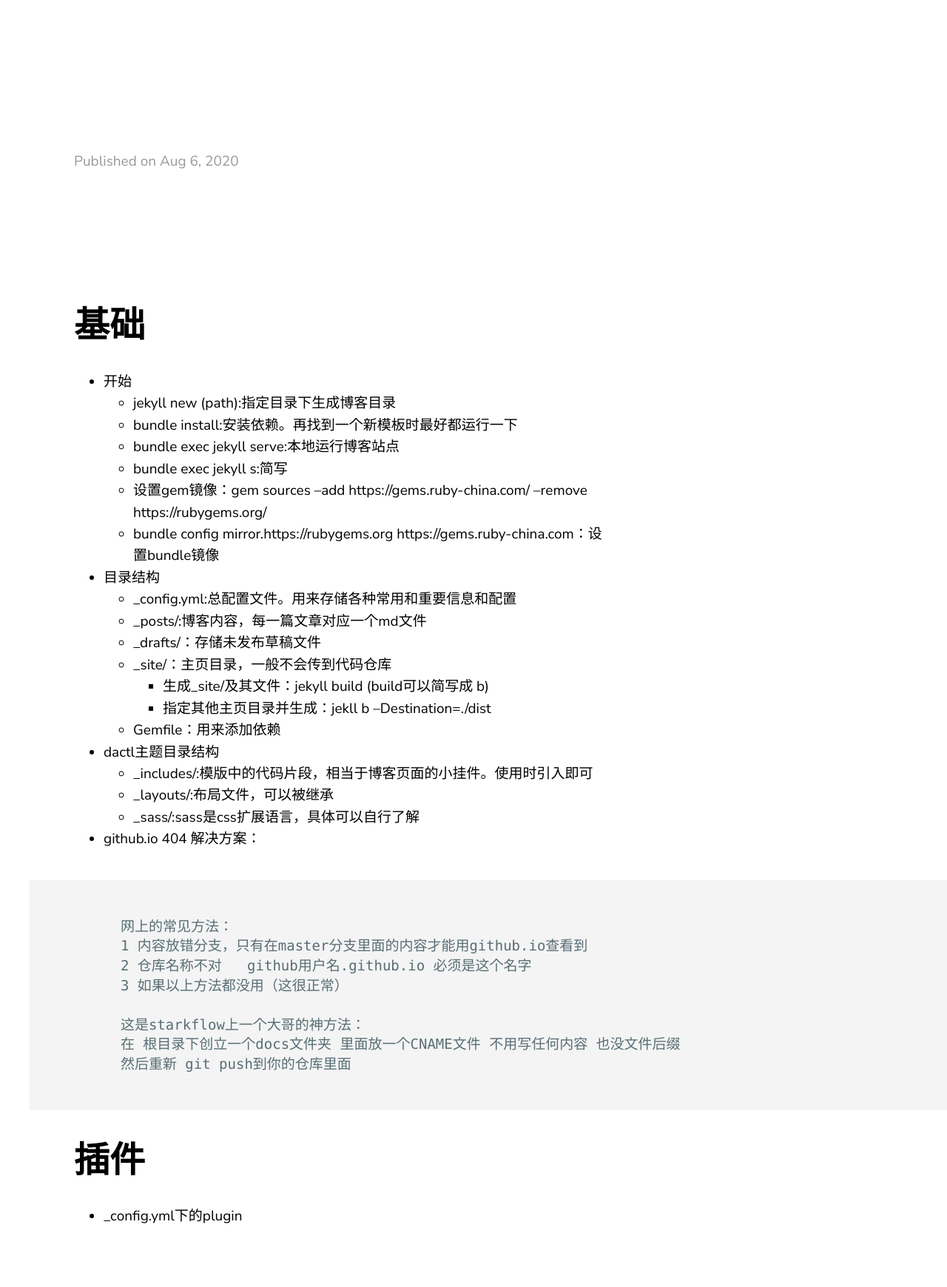
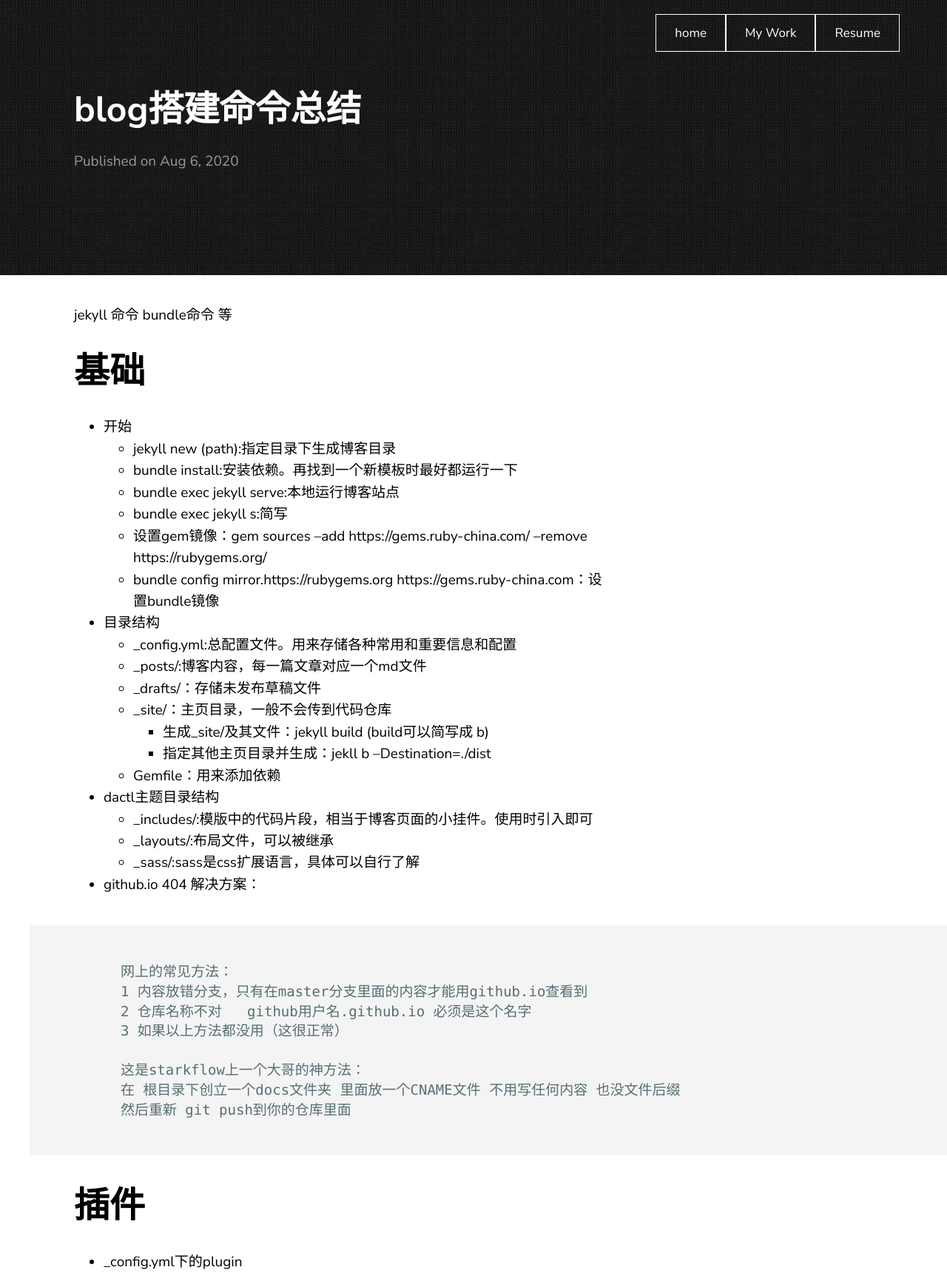
Before and after one commit to whitestarrain/blog, a Jekyll site: the page built from _posts/2020-08-06-blog.md, in a window 1280 px wide. Shown: the whole page at 74% size. Built offline with Jekyll 4.4.1, drawn with Linux system fonts in a browser that asks for light colours; before the commit the page ends 1679 px from its top, so only the background shows below that.

Commit message:
test blog

````diff
--- a/_config.yml
+++ b/_config.yml
@@ -6,7 +6,7 @@ description: > # this means to ignore newlines until "show_exerpts:"
   line in _config.yml. It will appear in your document head meta (for
   Google search results) and in your feed.xml site description.
 show_excerpts: true # set to true to show excerpts on the homepage
-baseurl: "blog"  # 本地访问时要删除
+baseurl: "/blog"  # 本地访问时要删除
 
 # Minima date format
 # refer to http://shopify.github.io/liquid/filters/date/ if you want to customize this
--- a/_posts/2019-06-30-coding-post.markdown
+++ b/_posts/2019-06-30-coding-post.markdown
@@ -5,9 +5,7 @@ description: An example post which shows code rendering.
 date:   2019-06-30 21:03:36 +0530
 categories: Javascript NodeJS
 ---
-Lorem ipsum dolor sit amet, consectetur adipisicing elit, sed do eiusmod tempor incididunt ut labore et dolore magna aliqua. Ut enim ad minim veniam, quis nostrud
-
-exercitation ullamco laboris nisi ut aliquip ex ea commodo consequat. Duis aute irure dolor in reprehenderit in voluptate velit esse
+Lorem ipsum dolor sit amet, consectetur adipisicing elit, sed do eiusmod tempor incididunt ut labore et dolore magna aliqua. Ut enim ad minim veniam, quis nostrud exercitation ullamco laboris nisi ut aliquip ex ea commodo consequat. Duis aute irure dolor in reprehenderit in voluptate velit esse
 
 ```javascript
 const express = require('express')
--- a/_posts/2020-08-06-blog.md
+++ b/_posts/2020-08-06-blog.md
@@ -2,6 +2,8 @@
 title: blog搭建命令总结
 layout: post
 ---
+jekyll 命令 bundle命令 等
+
 
 # 基础
 
````
